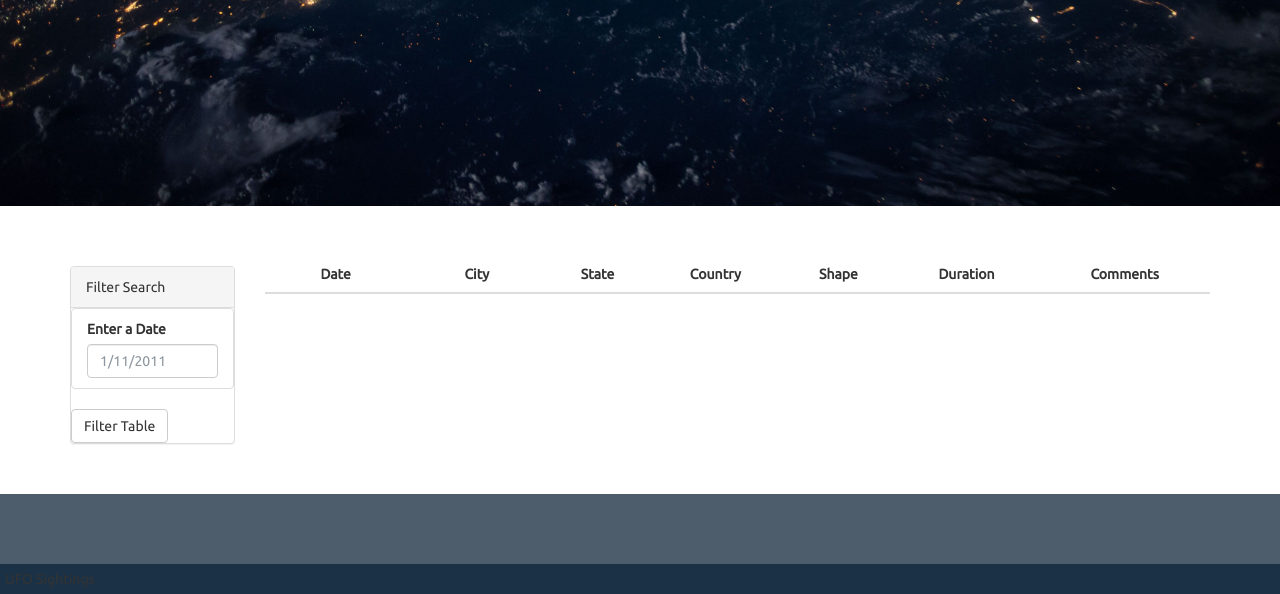
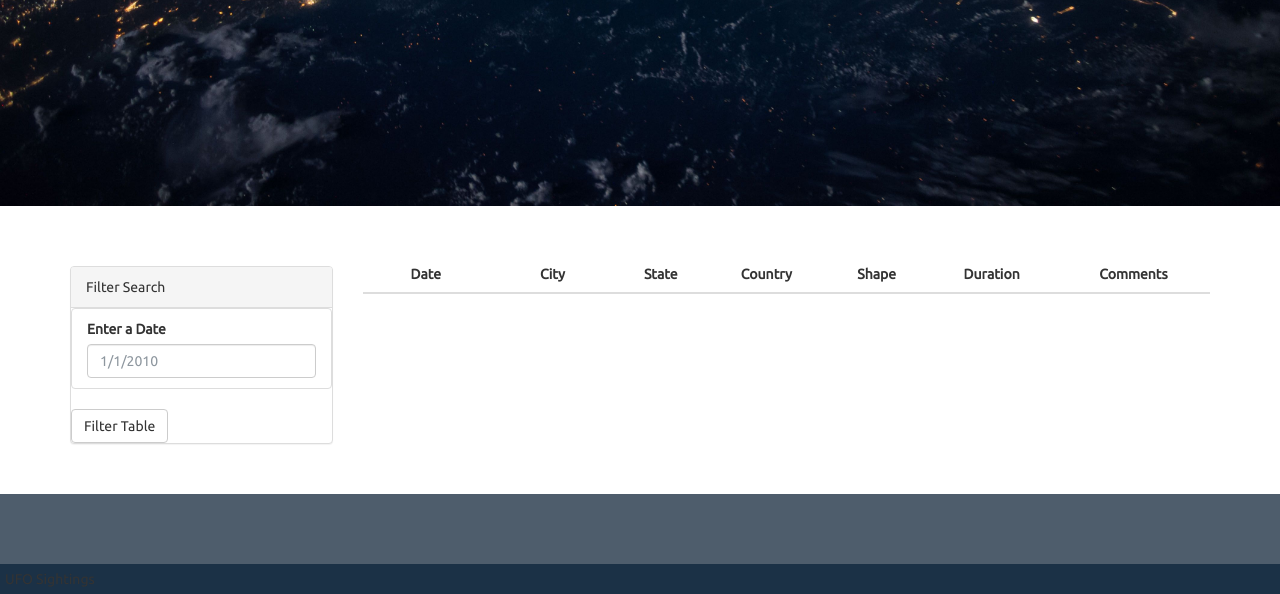
Before and after one commit to HolsteinZahler/javascript-challenge, a plain HTML site: page UFO-level-1/index.html in a window 1280 px wide. Shown: the part 406-1000 px from the top of the page. Drawn offline with nearby package versions, Linux system fonts and the light colour scheme.

Commit message:
updated default form data

```diff
--- a/UFO-level-1/index.html
+++ b/UFO-level-1/index.html
@@ -27,7 +27,7 @@
     </div>
     <div class="container">
       <div class="row margin-top-50">
-        <div class="col-md-2">
+        <div class="col-md-3">
           <aside class="filters">
             <div class="panel panel-default">
               <div class="panel-heading">Filter Search</div>
@@ -37,7 +37,7 @@
                     <ul class="list-group" id="filters">
                       <li class="filter list-group-item">
                         <label for="date">Enter a Date</label>
-                        <input class="form-control" id="datetime" type="text" placeholder="1/11/2011">
+                        <input class="form-control" id="datetime" type="text" placeholder="1/1/2010">
                       </li>
                     </ul>
                   </div>
@@ -47,7 +47,7 @@
             </div>
           </aside>
         </div>
-        <div class="col-md-10">
+        <div class="col-md-9">
           <div id="table-area" class="">
             <table id="ufo-table" class="table table-striped">
               <thead>
```
